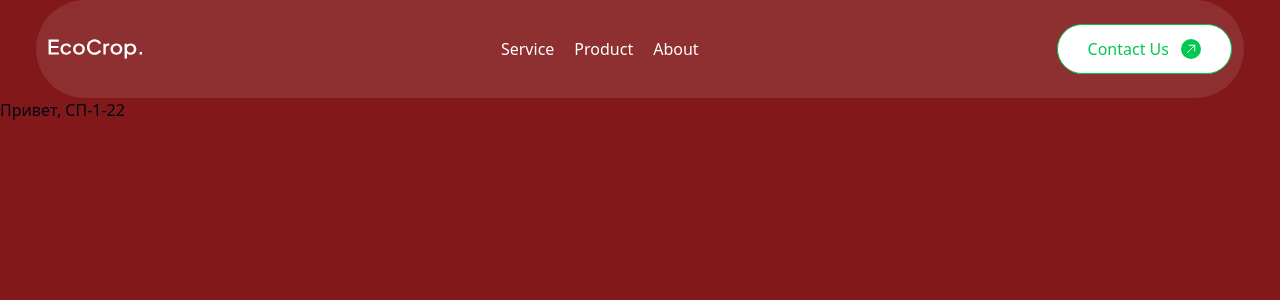
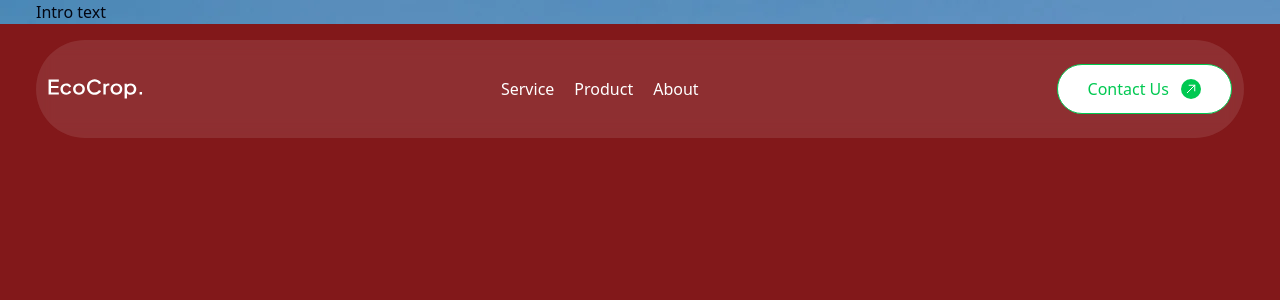
Before and after one commit to webNekit/ecocrop, a Laravel app: page / in a window 1280 px wide. Shown: the top 300 px of the page. Run offline with Laravel 12, Linux system fonts and the light colour scheme.

Commit message:
making intro section

```diff
--- /dev/null
+++ b/resources/views/components/container.blade.php
@@ -0,0 +1,3 @@
+<div class="max-w-[1240px] px-4 mx-auto">
+   {{ $slot }}
+</div>
--- a/resources/views/layouts/partials/header.blade.php
+++ b/resources/views/layouts/partials/header.blade.php
@@ -1,5 +1,5 @@
-<header aria-label="Шапка сайта" class="" id="header">
-    <div class="max-w-[1240px] px-4 mx-auto">
+<header aria-label="Шапка сайта" class="mt-[40px] absolute top-0 right-0 left-0" id="header">
+    <x-container>
         <div class="flex items-center justify-between max-w-full px-3 py-6 rounded-full bg-white/10 backdrop-blur-sm">
             {{-- logo --}}
             <div aria-label="Логотип" class="shrink-0">
@@ -13,25 +13,31 @@
             <nav aria-label="Навигация" class="hidden md:block">
                 <menu aria-label="Меню навигации" class="flex items-center gap-5">
                     <li aria-label="Элемет меню навигации" class="inline-flex">
-                        <a aria-label="Service" href="#!" class="font-medium text-white transition-colors hover:text-green-500">Service</a>
+                        <a aria-label="Service" href="#!"
+                            class="font-medium text-white transition-colors hover:text-green-500">Service</a>
                     </li>
                     <li aria-label="Элемет меню навигации" class="inline-flex">
-                        <a aria-label="Product" href="#!" class="font-medium text-white transition-colors hover:text-green-500">Product</a>
+                        <a aria-label="Product" href="#!"
+                            class="font-medium text-white transition-colors hover:text-green-500">Product</a>
                     </li>
                     <li aria-label="Элемет меню навигации" class="inline-flex">
-                        <a aria-label="About" href="#!" class="font-medium text-white transition-colors hover:text-green-500">About</a>
+                        <a aria-label="About" href="#!"
+                            class="font-medium text-white transition-colors hover:text-green-500">About</a>
                     </li>
                 </menu>
             </nav>
             {{-- end navbar --}}
-            <button aria-label="Открыть модальное окно" class="bg-white flex items-center gap-3 text-center text-green-500 rounded-full px-[30px] py-[12px] border border-green-500">
+            <button aria-label="Открыть модальное окно"
+                class="bg-white flex items-center gap-3 text-center text-green-500 rounded-full px-[30px] py-[12px] border border-green-500">
                 Contact Us
                 <span class="w-[20px] h-[20px] rounded-full bg-green-500 flex items-center justify-center">
-                    <svg xmlns="http://www.w3.org/2000/svg" fill="none" viewBox="0 0 24 24" stroke-width="2" stroke="currentColor" class="text-white size-3">
-                        <path stroke-linecap="round" stroke-linejoin="round" d="m4.5 19.5 15-15m0 0H8.25m11.25 0v11.25" />
+                    <svg xmlns="http://www.w3.org/2000/svg" fill="none" viewBox="0 0 24 24" stroke-width="2"
+                        stroke="currentColor" class="text-white size-3">
+                        <path stroke-linecap="round" stroke-linejoin="round"
+                            d="m4.5 19.5 15-15m0 0H8.25m11.25 0v11.25" />
                     </svg>
                 </span>
             </button>
         </div>
-    </div>
+    </x-container>
 </header>
--- a/resources/views/web/pages/home/index.blade.php
+++ b/resources/views/web/pages/home/index.blade.php
@@ -1,3 +1,3 @@
 <x-base-layout>
-    <h1>Привет, СП-1-22</h1>
+   @include('web.sections.intro.index')
 </x-base-layout>
--- /dev/null
+++ b/resources/views/web/sections/intro/index.blade.php
@@ -0,0 +1,6 @@
+<section aria-labelledby="" aria-describedby="" class=""
+    style="background-image: url({{ asset('images/intro-bg.webp') }})">
+    <x-container>
+        Intro text
+    </x-container>
+</section>
```
Also changed, not shown: app/View/Components/container.php (added, +26 -0 lines), public/images/intro-bg.webp (added).
